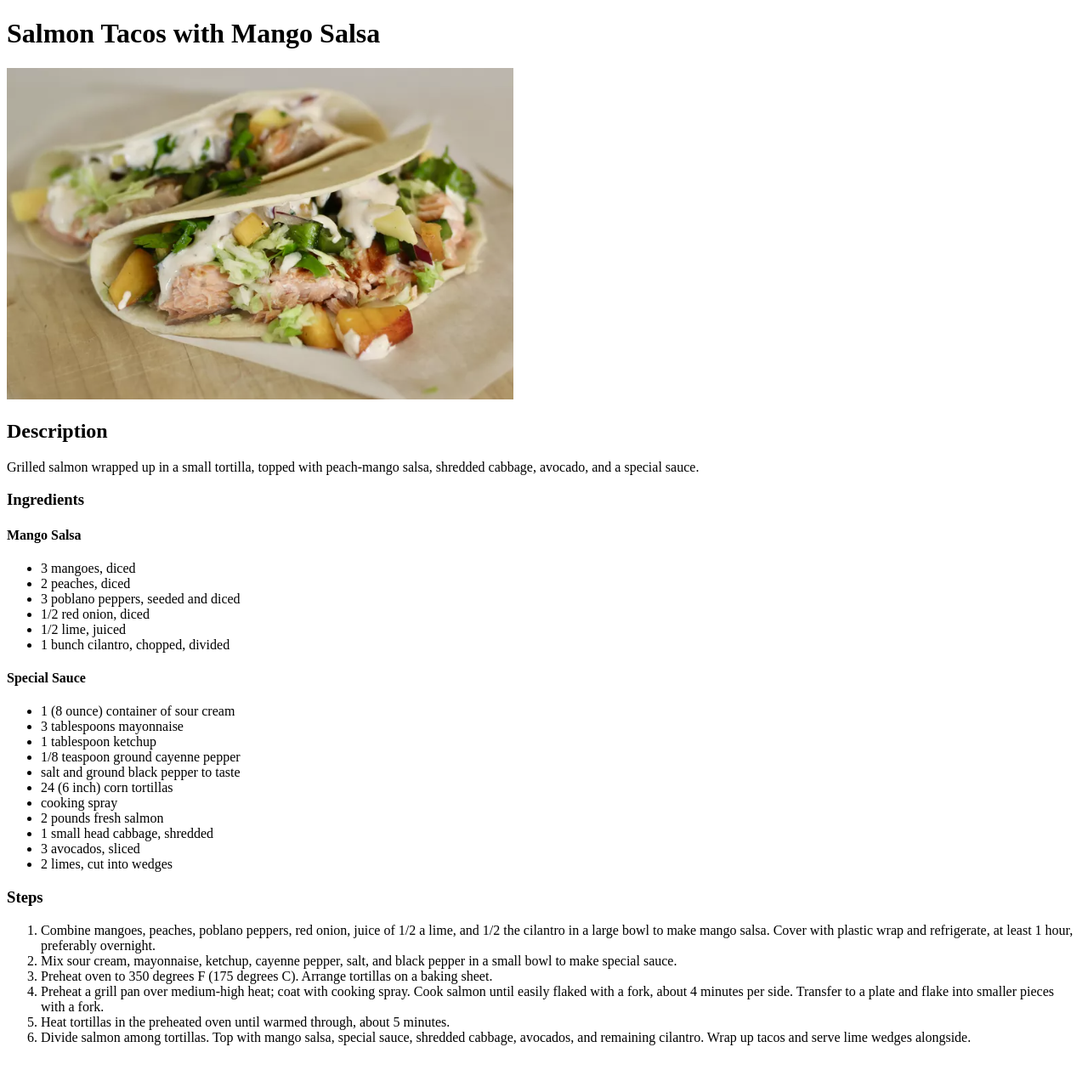
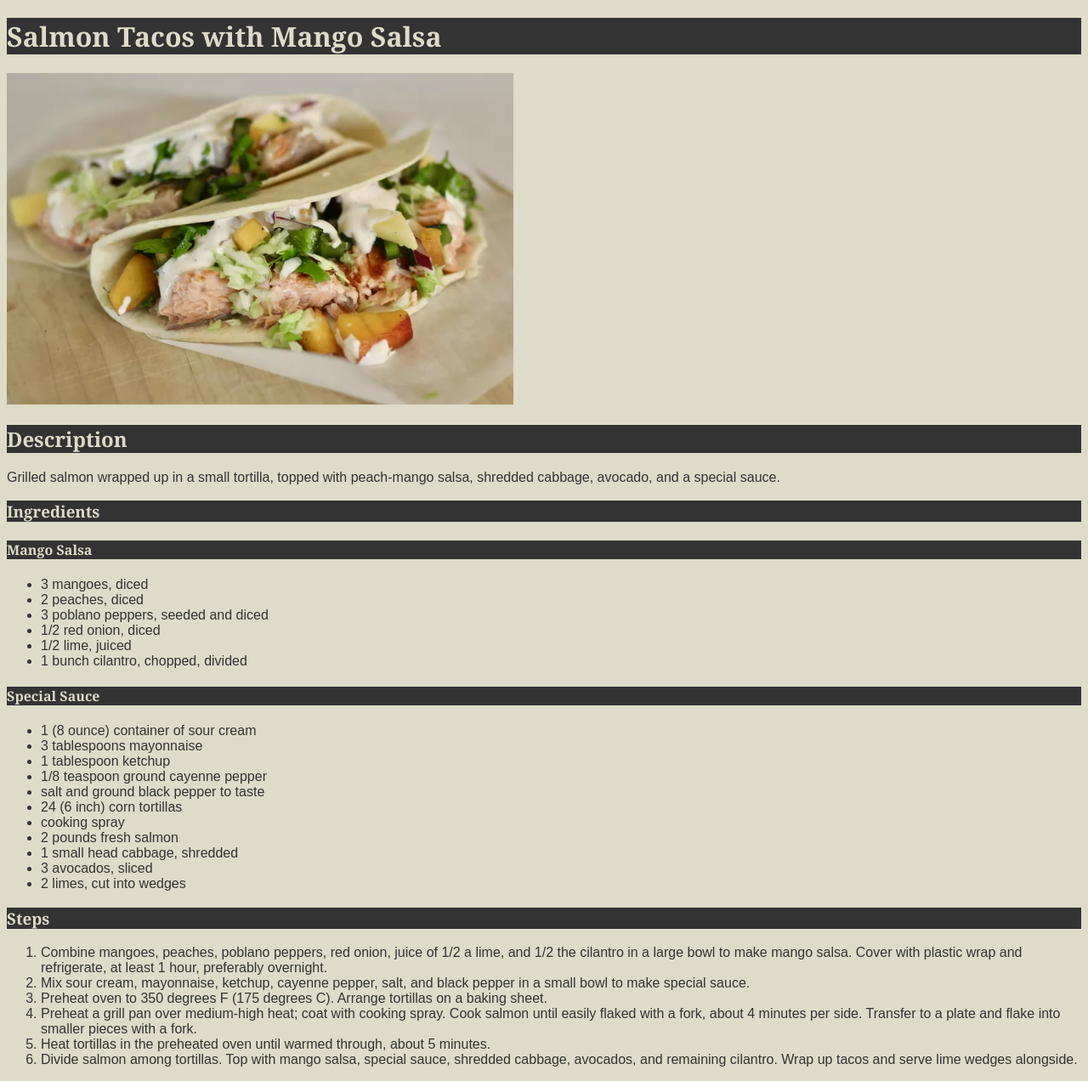
Before and after one commit to zach-barreca/odin-recipes, a plain HTML site: page recipes/salmontacoswithmangosalsa.html in a window 1280 px wide. Shown: the whole page at 85% size. Before the commit the page ends 1246 px from the top, so only its background shows below. Drawn offline with Linux system fonts and the light colour scheme.

Commit message:
Add link to stylesheet to html docs
I created the relationship between the stylesheet and the various html
documents of this website so that they all receive styling from the
same source.

```diff
--- a/recipes/salmontacoswithmangosalsa.html
+++ b/recipes/salmontacoswithmangosalsa.html
@@ -5,18 +5,19 @@
   <meta http-equiv="X-UA-Compatible" content="IE=edge">
   <meta name="viewport" content="width=device-width, initial-scale=1.0">
   <title>Salmon Tacos with Mango Salsa</title>
+  <link rel="stylesheet" type="text/css" href="../style.css">
 </head>
 <body>
-  <h1>Salmon Tacos with Mango Salsa</h1>
+  <h1 class="header">Salmon Tacos with Mango Salsa</h1>
   <img src="./images/salmontacoswithmangosalsa.jpg"></a>
-  <h2>Description</h2>
+  <h2 class="header">Description</h2>
   <p>
     Grilled salmon wrapped up in a small tortilla, topped with
     peach-mango salsa, shredded cabbage, avocado, and a special
     sauce.
   </p>
-  <h3>Ingredients</h3>
-  <h4>Mango Salsa</h4>
+  <h3 class="header">Ingredients</h3>
+  <h4 class="header">Mango Salsa</h4>
   <ul>
     <li>3 mangoes, diced</li>
     <li>2 peaches, diced</li>
@@ -25,7 +26,7 @@
     <li>1/2 lime, juiced</li>
     <li>1 bunch cilantro, chopped, divided</li>
   </ul>
-  <h4>Special Sauce</h4>
+  <h4 class="header">Special Sauce</h4>
   <ul>
     <li>1 (8 ounce) container of sour cream</li>
     <li>3 tablespoons mayonnaise</li>
@@ -39,7 +40,7 @@
     <li>3 avocados, sliced</li>
     <li>2 limes, cut into wedges</li>
   </ul>
-  <h3>Steps</h3>
+  <h3 class="header">Steps</h3>
   <ol>
     <li>
       Combine mangoes, peaches, poblano peppers, red onion, juice
```
Also changed, not shown: index.html (+2 -1 lines), recipes/koreangroundbeefbowl.html (+5 -4 lines), recipes/pastafagioli.html (+5 -4 lines).
